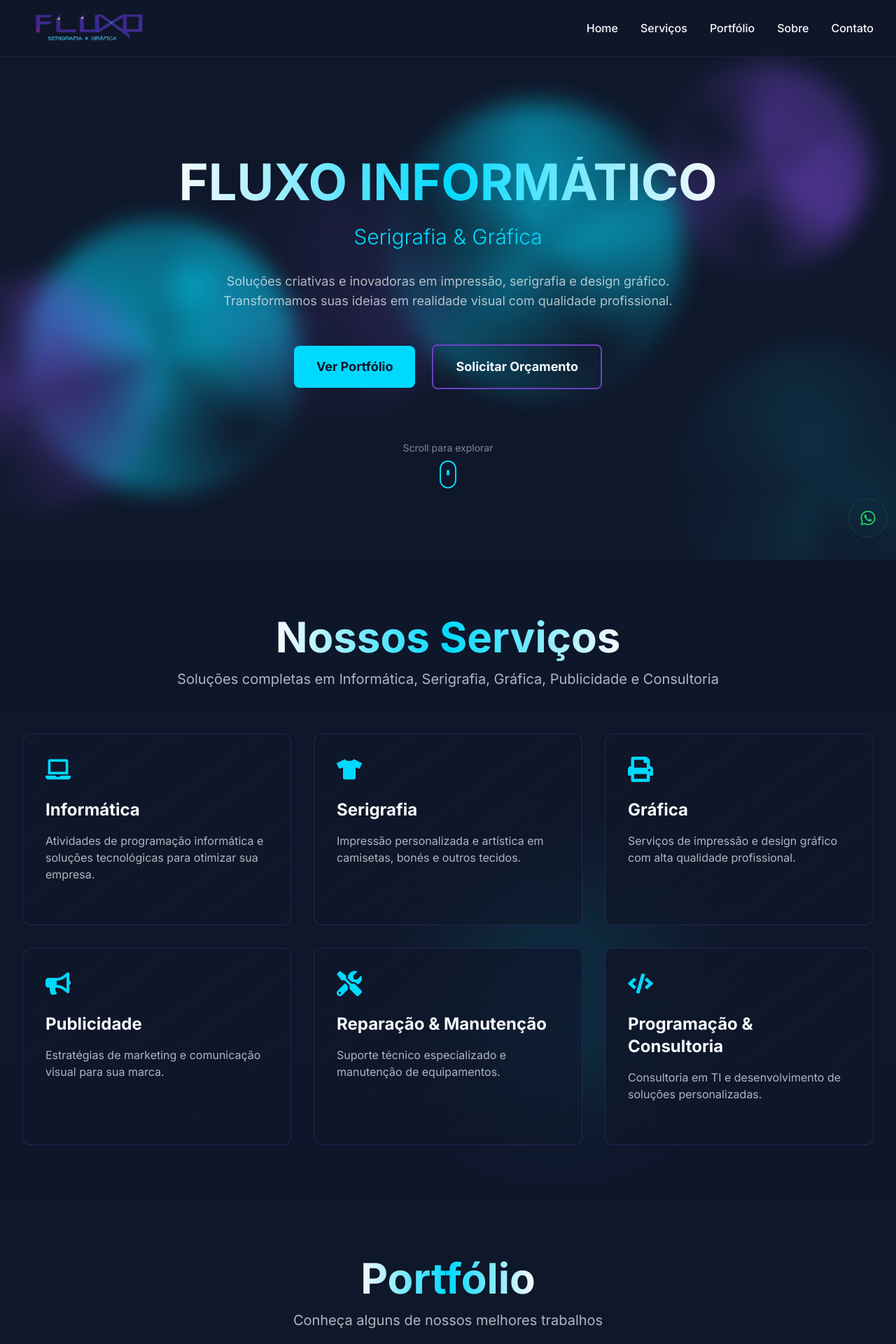
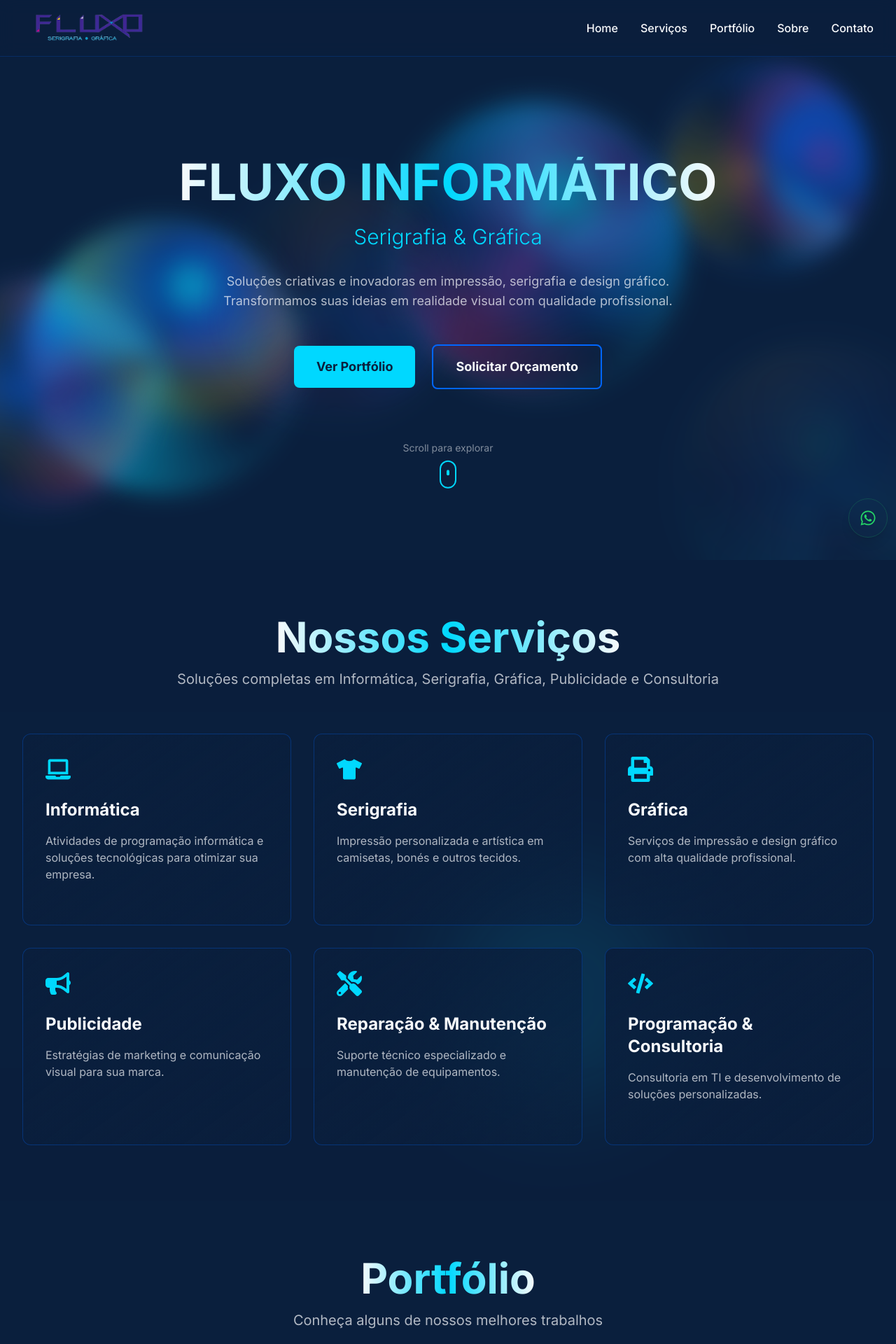
Before and after one commit to jsabonet/fluxo, a React (Vite) app in the folder portfolio/: page / in a window 1280 px wide. Shown: the top 1920 px of the page at 70% size. Built offline with nearby package versions, Linux system fonts and the light colour scheme.

Commit message:
Refine: Update background colors and gradients across components for improved visual consistency

```diff
--- a/portfolio/src/components/Clients.jsx
+++ b/portfolio/src/components/Clients.jsx
@@ -288,7 +288,7 @@ const Clients = () => {
               className="px-8 py-3 bg-gradient-to-r from-secondary to-primary text-dark font-bold rounded-lg inline-block transition-all duration-300"
               whileHover={{
                 scale: 1.08,
-                boxShadow: '0 0 20px rgba(0, 217, 255, 0.4)',
+                boxShadow: '0 0 20px rgba(0,102,255,0.35), 0 0 30px rgba(107,65,193,0.12)',
               }}
               whileTap={{ scale: 0.95 }}
             >
--- a/portfolio/src/components/Header.jsx
+++ b/portfolio/src/components/Header.jsx
@@ -38,7 +38,7 @@ const Header = () => {
               initial={{ opacity: 0, y: -10 }}
               animate={{ opacity: 1, y: 0 }}
               transition={{ delay: i * 0.1 }}
-              whileHover={{ color: '#00D9FF' }}
+              whileHover={{ color: '#00d8ff' }}
               className="text-light hover:text-secondary transition-colors font-medium"
             >
               {item.label}
--- a/portfolio/src/components/Hero.jsx
+++ b/portfolio/src/components/Hero.jsx
@@ -37,8 +37,8 @@ const Hero = () => {
         }}
         className="absolute top-10 sm:top-20 right-5 sm:right-10 w-32 sm:w-48 md:w-72 h-32 sm:h-48 md:h-72 blur-lg ring-2 ring-primary/75"
         style={{
-          background: `radial-gradient(circle at 30% 30%, rgba(107, 65, 193, 0.6) 0%, rgba(107, 65, 193, 0.4) 15%, rgba(107, 65, 193, 0.2) 35%, transparent 50%),
-                        conic-gradient(from 0deg at 50% 50%, rgba(107, 65, 193, 0.5) 0deg, transparent 60deg, rgba(107, 65, 193, 0.3) 120deg, transparent 180deg, rgba(107, 65, 193, 0.4) 240deg, transparent 300deg, rgba(107, 65, 193, 0.5) 360deg)`,
+          background: `radial-gradient(circle at 30% 30%, rgba(107,65,193,0.56) 0%, rgba(0,102,255,0.4) 18%, rgba(255,45,154,0.18) 40%, transparent 55%),
+                        conic-gradient(from 0deg at 50% 50%, rgba(0,191,255,0.46) 0deg, transparent 60deg, rgba(255,212,0,0.22) 130deg, transparent 200deg, rgba(0,102,255,0.34) 270deg, transparent 360deg)`,
           borderRadius: '50%'
         }}
       />
@@ -54,8 +54,8 @@ const Hero = () => {
         }}
         className="absolute bottom-10 sm:bottom-20 left-5 sm:left-10 w-40 sm:w-64 md:w-96 h-40 sm:h-64 md:h-96 blur-lg ring-2 ring-secondary/75"
         style={{
-          background: `radial-gradient(circle at 70% 70%, rgba(0, 217, 255, 0.7) 0%, rgba(0, 217, 255, 0.45) 12%, rgba(0, 217, 255, 0.2) 40%, transparent 55%),
-                        conic-gradient(from 45deg at 50% 50%, rgba(0, 217, 255, 0.55) 0deg, transparent 70deg, rgba(0, 217, 255, 0.35) 140deg, transparent 200deg, rgba(0, 217, 255, 0.45) 270deg, transparent 320deg, rgba(0, 217, 255, 0.55) 360deg)`,
+          background: `radial-gradient(circle at 70% 70%, rgba(0,216,255,0.7) 0%, rgba(0,102,255,0.42) 14%, rgba(255,212,0,0.18) 42%, transparent 56%),
+                        conic-gradient(from 45deg at 50% 50%, rgba(0,191,255,0.55) 0deg, transparent 70deg, rgba(107,65,193,0.28) 140deg, transparent 200deg, rgba(0,216,255,0.42) 270deg, transparent 320deg, rgba(0,191,255,0.55) 360deg)`,
           borderRadius: '50%'
         }}
       />
@@ -73,8 +73,8 @@ const Hero = () => {
         }}
         className="absolute top-1/3 left-1/4 w-32 sm:w-56 md:w-80 h-32 sm:h-56 md:h-80 blur-lg ring-2 ring-primary/70"
         style={{
-          background: `radial-gradient(circle at 35% 35%, rgba(107, 65, 193, 0.55) 0%, rgba(107, 65, 193, 0.35) 20%, rgba(107, 65, 193, 0.15) 45%, transparent 60%),
-                        conic-gradient(from 90deg at 50% 50%, rgba(107, 65, 193, 0.45) 0deg, transparent 65deg, rgba(107, 65, 193, 0.3) 130deg, transparent 190deg, rgba(107, 65, 193, 0.4) 260deg, transparent 310deg, rgba(107, 65, 193, 0.45) 360deg)`,
+          background: `radial-gradient(circle at 35% 35%, rgba(107,65,193,0.52) 0%, rgba(0,102,255,0.36) 22%, rgba(255,45,154,0.12) 46%, transparent 62%),
+                        conic-gradient(from 90deg at 50% 50%, rgba(0,191,255,0.42) 0deg, transparent 65deg, rgba(255,212,0,0.18) 130deg, transparent 190deg, rgba(0,102,255,0.34) 260deg, transparent 310deg, rgba(107,65,193,0.42) 360deg)`,
           borderRadius: '50%'
         }}
       />
@@ -92,8 +92,8 @@ const Hero = () => {
         }}
         className="absolute bottom-1/3 right-1/4 w-40 sm:w-64 md:w-96 h-40 sm:h-64 md:h-96 blur-lg ring-2 ring-secondary/70"
         style={{
-          background: `radial-gradient(circle at 65% 65%, rgba(0, 217, 255, 0.5) 0%, rgba(0, 217, 255, 0.35) 18%, rgba(0, 217, 255, 0.15) 42%, transparent 58%),
-                        conic-gradient(from 180deg at 50% 50%, rgba(0, 217, 255, 0.4) 0deg, transparent 72deg, rgba(0, 217, 255, 0.28) 145deg, transparent 210deg, rgba(0, 217, 255, 0.35) 280deg, transparent 330deg, rgba(0, 217, 255, 0.4) 360deg)`,
+          background: `radial-gradient(circle at 65% 65%, rgba(0,216,255,0.5) 0%, rgba(107,65,193,0.34) 20%, rgba(0,102,255,0.15) 44%, transparent 60%),
+                        conic-gradient(from 180deg at 50% 50%, rgba(0,191,255,0.38) 0deg, transparent 72deg, rgba(255,45,154,0.22) 145deg, transparent 210deg, rgba(0,216,255,0.35) 280deg, transparent 330deg, rgba(0,191,255,0.4) 360deg)`,
           borderRadius: '50%'
         }}
       />
@@ -109,8 +109,8 @@ const Hero = () => {
         }}
         className="absolute top-1/2 -left-16 sm:-left-32 w-32 sm:w-64 md:w-80 h-32 sm:h-64 md:h-80 blur-lg ring-2 ring-primary/65"
         style={{
-          background: `radial-gradient(circle at 40% 40%, rgba(107, 65, 193, 0.45) 0%, rgba(107, 65, 193, 0.3) 22%, rgba(107, 65, 193, 0.1) 48%, transparent 65%),
-                        conic-gradient(from 270deg at 50% 50%, rgba(107, 65, 193, 0.35) 0deg, transparent 68deg, rgba(107, 65, 193, 0.22) 138deg, transparent 202deg, rgba(107, 65, 193, 0.3) 270deg, transparent 320deg, rgba(107, 65, 193, 0.35) 360deg)`,
+          background: `radial-gradient(circle at 40% 40%, rgba(107,65,193,0.45) 0%, rgba(0,102,255,0.28) 24%, rgba(255,212,0,0.08) 50%, transparent 68%),
+                        conic-gradient(from 270deg at 50% 50%, rgba(0,191,255,0.34) 0deg, transparent 68deg, rgba(255,45,154,0.2) 138deg, transparent 202deg, rgba(0,102,255,0.28) 270deg, transparent 320deg, rgba(107,65,193,0.35) 360deg)`,
           borderRadius: '50%'
         }}
       />
@@ -128,8 +128,8 @@ const Hero = () => {
         }}
         className="absolute -bottom-10 sm:-bottom-20 -right-10 sm:-right-20 w-40 sm:w-64 md:w-96 h-40 sm:h-64 md:h-96 blur-lg ring-2 ring-secondary/65"
         style={{
-          background: `radial-gradient(circle at 60% 60%, rgba(0, 217, 255, 0.48) 0%, rgba(0, 217, 255, 0.32) 16%, rgba(0, 217, 255, 0.12) 44%, transparent 62%),
-                        conic-gradient(from 315deg at 50% 50%, rgba(0, 217, 255, 0.38) 0deg, transparent 75deg, rgba(0, 217, 255, 0.25) 150deg, transparent 215deg, rgba(0, 217, 255, 0.32) 285deg, transparent 335deg, rgba(0, 217, 255, 0.38) 360deg)`,
+          background: `radial-gradient(circle at 60% 60%, rgba(0,216,255,0.48) 0%, rgba(0,102,255,0.32) 18%, rgba(107,65,193,0.12) 44%, transparent 62%),
+                        conic-gradient(from 315deg at 50% 50%, rgba(0,191,255,0.36) 0deg, transparent 75deg, rgba(255,212,0,0.2) 150deg, transparent 215deg, rgba(0,216,255,0.32) 285deg, transparent 335deg, rgba(0,191,255,0.38) 360deg)`,
           borderRadius: '50%'
         }}
       />
@@ -186,7 +186,7 @@ const Hero = () => {
         >
           <motion.a
             href="#portfolio"
-            whileHover={{ scale: 1.05, boxShadow: '0 0 30px rgba(0, 217, 255, 0.5)' }}
+            whileHover={{ scale: 1.05, boxShadow: '0 0 30px rgba(0, 216, 255, 0.5)' }}
             whileTap={{ scale: 0.95 }}
             className="w-full sm:w-auto px-6 sm:px-8 py-3 sm:py-4 bg-secondary text-dark font-bold rounded-lg text-sm sm:text-base md:text-lg transition-all duration-300"
           >
@@ -194,7 +194,7 @@ const Hero = () => {
           </motion.a>
           <motion.a
             href="#contact"
-            whileHover={{ scale: 1.05, borderColor: '#00D9FF' }}
+            whileHover={{ scale: 1.05, borderColor: '#00d8ff' }}
             whileTap={{ scale: 0.95 }}
             className="w-full sm:w-auto px-6 sm:px-8 py-3 sm:py-4 border-2 border-primary text-light font-bold rounded-lg text-sm sm:text-base md:text-lg hover:bg-primary/10 transition-all duration-300"
           >
--- a/portfolio/src/components/Hero_backup.jsx
+++ b/portfolio/src/components/Hero_backup.jsx
@@ -89,7 +89,7 @@ const Hero = () => {
         >
           <motion.a
             href="#portfolio"
-            whileHover={{ scale: 1.05, boxShadow: '0 0 30px rgba(0, 217, 255, 0.5)' }}
+            whileHover={{ scale: 1.05, boxShadow: '0 0 30px rgba(0, 216, 255, 0.5)' }}
             whileTap={{ scale: 0.95 }}
             className="px-8 py-4 bg-secondary text-dark font-bold rounded-lg text-lg transition-all duration-300"
           >
@@ -97,7 +97,7 @@ const Hero = () => {
           </motion.a>
           <motion.a
             href="#contact"
-            whileHover={{ scale: 1.05, borderColor: '#00D9FF' }}
+            whileHover={{ scale: 1.05, borderColor: '#00d8ff' }}
             whileTap={{ scale: 0.95 }}
             className="px-8 py-4 border-2 border-primary text-light font-bold rounded-lg text-lg hover:bg-primary/10 transition-all duration-300"
           >
--- a/portfolio/src/components/Services.jsx
+++ b/portfolio/src/components/Services.jsx
@@ -108,7 +108,7 @@ const Services = () => {
               <motion.div
                 key={index}
                 variants={itemVariants}
-                whileHover={{ y: -10, boxShadow: '0 20px 40px rgba(107, 65, 193, 0.2)' }}
+                whileHover={{ y: -10, boxShadow: '0 20px 40px rgba(0, 102, 255, 0.2)' }}
                 transition={{ duration: 0.3 }}
                 className="bg-gradient-to-br from-dark to-dark/50 border border-primary/30 rounded-xl p-4 sm:p-6 md:p-8 hover:border-secondary/50 transition-all duration-300"
               >
--- a/portfolio/src/components/Services_backup.jsx
+++ b/portfolio/src/components/Services_backup.jsx
@@ -88,7 +88,7 @@ const Services = () => {
               <motion.div
                 key={index}
                 variants={itemVariants}
-                whileHover={{ y: -10, boxShadow: '0 20px 40px rgba(107, 65, 193, 0.2)' }}
+                whileHover={{ y: -10, boxShadow: '0 20px 40px rgba(0, 102, 255, 0.2)' }}
                 transition={{ duration: 0.3 }}
                 className="bg-gradient-to-br from-dark to-dark/50 border border-primary/30 rounded-xl p-8 hover:border-secondary/50 transition-all duration-300"
               >
--- a/portfolio/src/styles/index.css
+++ b/portfolio/src/styles/index.css
@@ -7,7 +7,7 @@
 }
 
 body {
-  background-color: #0F172A;
+  background-color: #0a1f3d;
   color: #F8FAFC;
   overflow-x: hidden;
 }
@@ -33,14 +33,14 @@ body {
 }
 
 ::-webkit-scrollbar-track {
-  background: #1e293b;
+  background: #0a1f3d;
 }
 
 ::-webkit-scrollbar-thumb {
-  background: #6B41C1;
+  background: #0066ff;
   border-radius: 4px;
 }
 
 ::-webkit-scrollbar-thumb:hover {
-  background: #7c3aed;
+  background: #0080ff;
 }
--- a/portfolio/tailwind.config.js
+++ b/portfolio/tailwind.config.js
@@ -7,10 +7,15 @@ export default {
   theme: {
     extend: {
       colors: {
-        primary: '#6B41C1',
-        secondary: '#00D9FF',
-        dark: '#0F172A',
-        light: '#F8FAFC'
+        primary: '#0066ff',
+        secondary: '#00d8ff',
+        dark: '#0a1f3d',
+        light: '#F8FAFC',
+        // Logo-aligned accents
+        logoPurple: '#6B41C1',
+        logoCyan: '#00BFFF',
+        logoYellow: '#FFD400',
+        logoPink: '#FF2D9A'
       },
       fontFamily: {
         sans: ['Inter', 'system-ui', 'sans-serif'],
```
Also changed, not shown: portfolio/src/components/About.jsx (+6 -6 lines), portfolio/src/components/Contact.jsx (+11 -11 lines).
